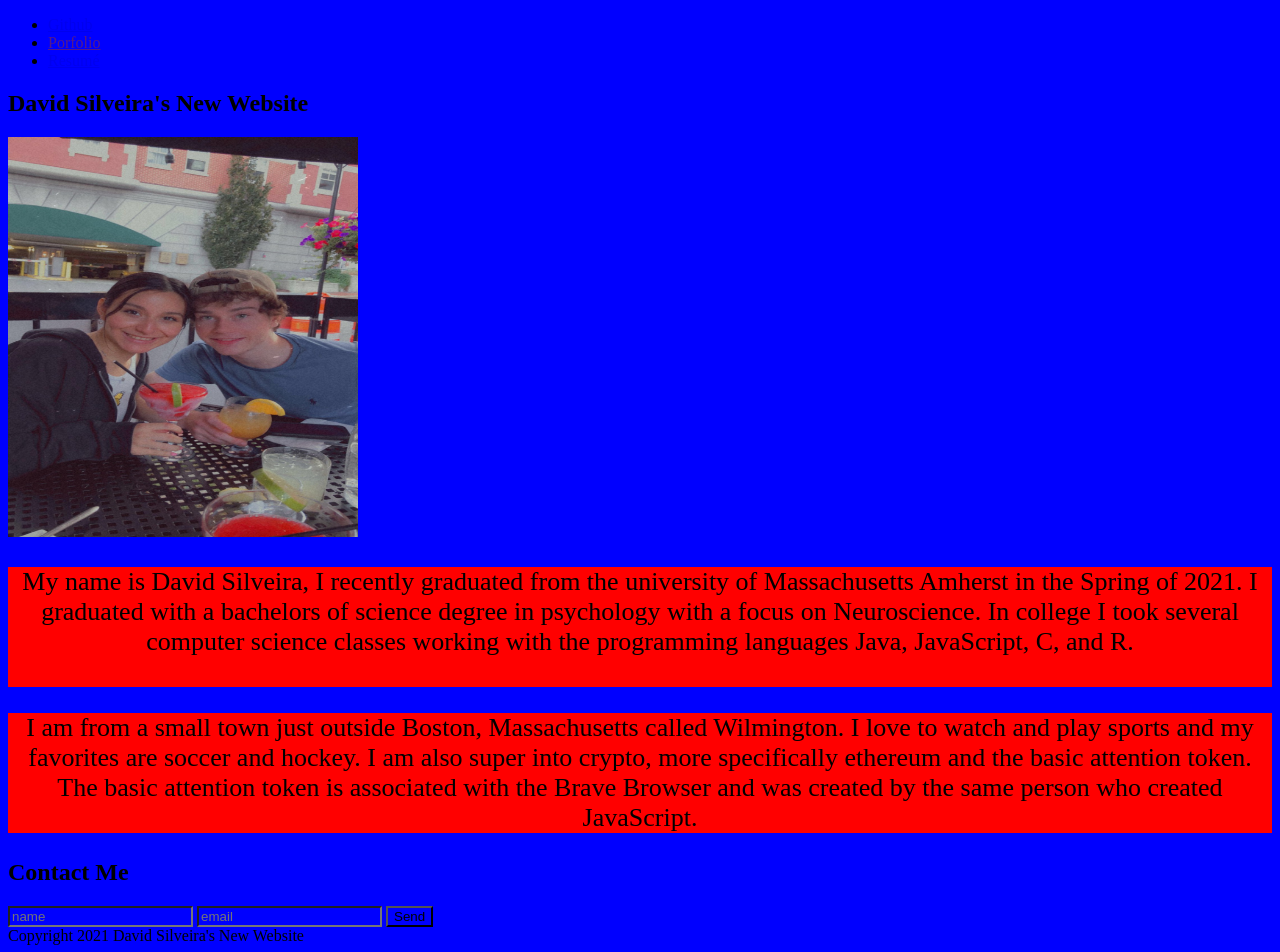
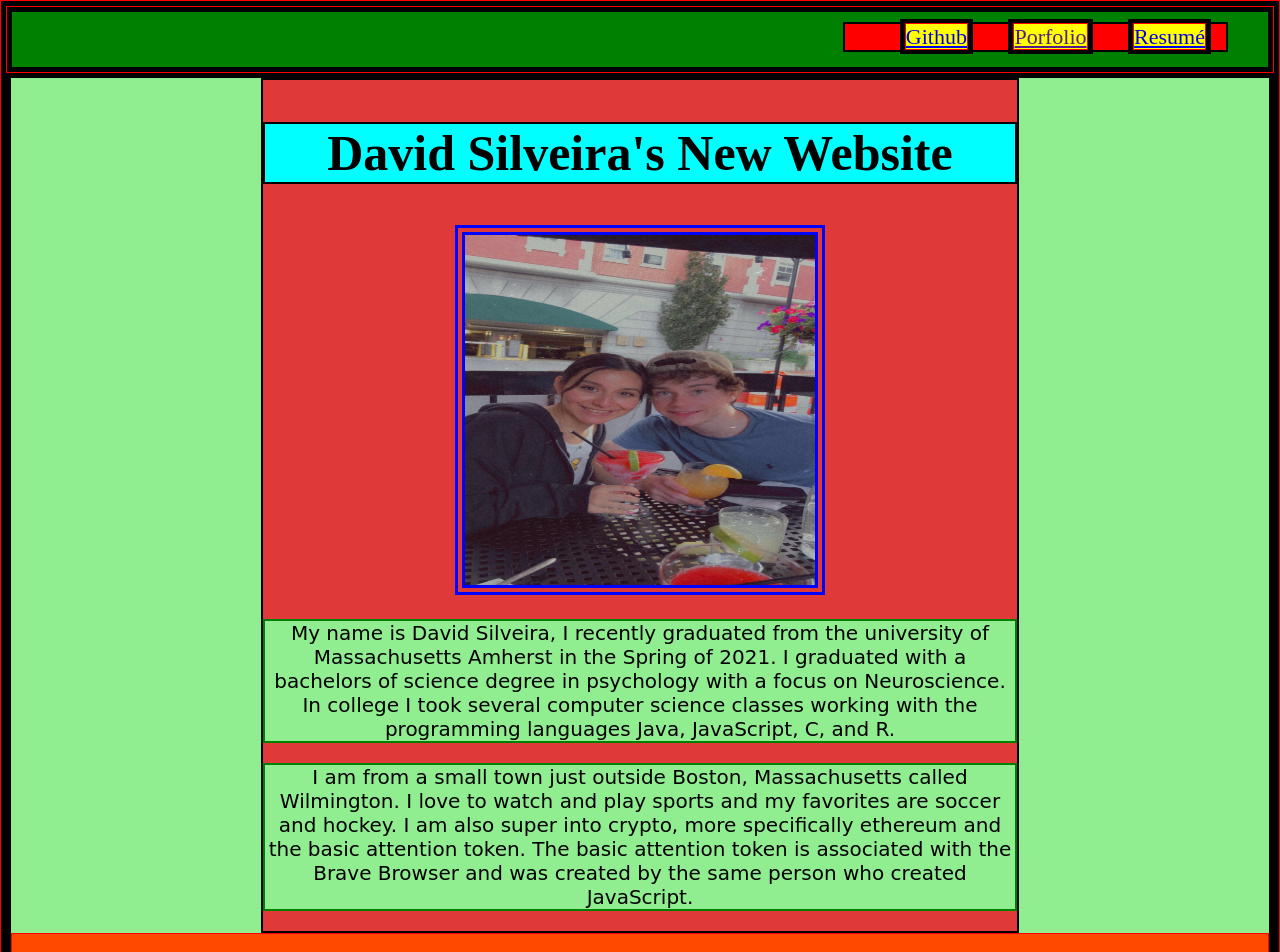
Before and after one commit to daviewave/Bio-Page, a plain HTML site: page index.html in a window 1280 px wide. Shown: the top 952 px of the page. Drawn offline with Linux system fonts and the light colour scheme.

Commit message:
updated style.css to correctly updage relative fonts/colors/spacing/etc...

```diff
--- a/style.css
+++ b/style.css
@@ -1,38 +1,97 @@
-
-*{
-    background-color: blue;
+ *{
+    border:solid 1px red;
 }
 
-#bio{
-    color: orange;
+body{
+    margin: 0;
+    background-color: lightgreen;
+    border: 5px solid black;
+}
+
+img{
+    width: 350px;
+    height: 350px;
+    margin: auto;
+    border: 10px double blue;
+}
+
+header nav{
+    position: relative;
+    height: 55px;
+    background-color: green;
+    border: 5px solid black;
+}
+
+header nav ul{
+    position: absolute;
+    right: 30px;
+    font-size: 22px;
+    background-color: red;
+    border: 2px solid black;
+    margin: 10px;
+}
+
+header nav li{
+    display: inline;
+    margin: 0 15px;
+    border: 5px solid black;
+    background-color: yellow;
+}
+
+#content{
+    width: 60%;
+    margin: 0 auto;
+    text-align: center;
+    background-color: rgb(224, 57, 57);
+    border: 2px solid black;
+}
+
+#content h1{
+    text-align: center;
+    border: 2px solid black;
+    background-color: cyan;
+    font-size: 50px;
+}
+#content p{
+    text-align: center;
+    font-family: cursive;
+    border: 2px solid green;
+    background-color: lightgreen;
+    font-size: 20px;
+}
+
+#contact h2{
     text-align: center;
     font-family: Impact, Haettenschweiler, 'Arial Narrow Bold', sans-serif;
-    font-size: 50px;
-}
-
-#name{
-    color: red;
-    text-align: center;
-    font-family: Impact, Haettenschweiler, 'Arial Narrow Bold', sans-serif;
-    font-size: 40px;
-}
-
-#selfie{
-    border: 10px solid yellow;
-    border-style: groove;
-    display: block;
-    margin-left: auto;
-    margin-right: auto;
+    font-size: 42px;
 }
 
 #contact{
-    text-align: left;
+    text-align: center;
+    background-color: rgb(255, 72, 0);
 }
 
-.textbox {
-    font-size: 26px;
-    width: 200;
-    height: 120px;
+#contact form{
+    width: 40%;
+    margin: 0 auto;
+    border: 2px solid black;
+}
+
+#contact input,
+#contact button{
+    display: block;
+    margin: 15px auto;
+}
+
+footer{
+    height: 100px;
     text-align: center;
-    background-color: red;
+    border: 5px solid black;
+    font-size: 20px;
+    font-family: fantasy;
+    background-color: green;
 }
+
+main{
+    border: 5px solid black;
+}
```
